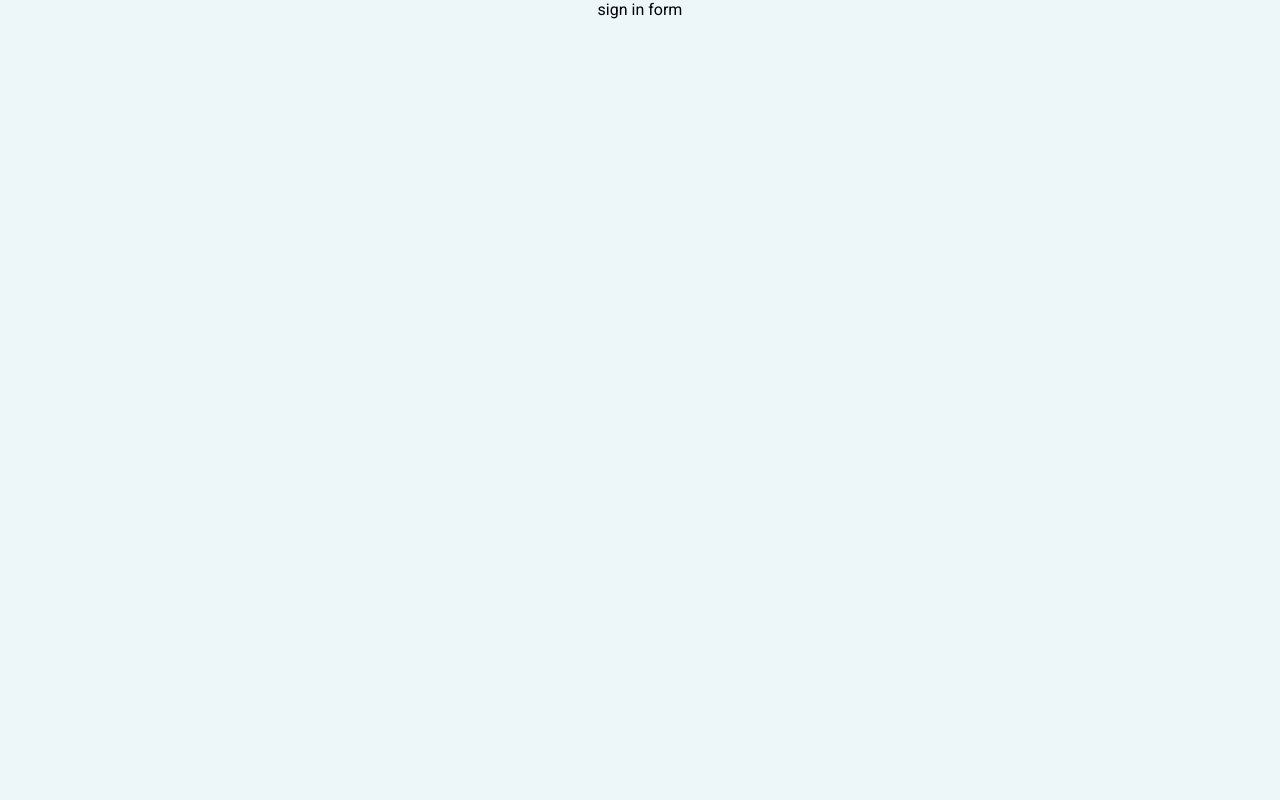
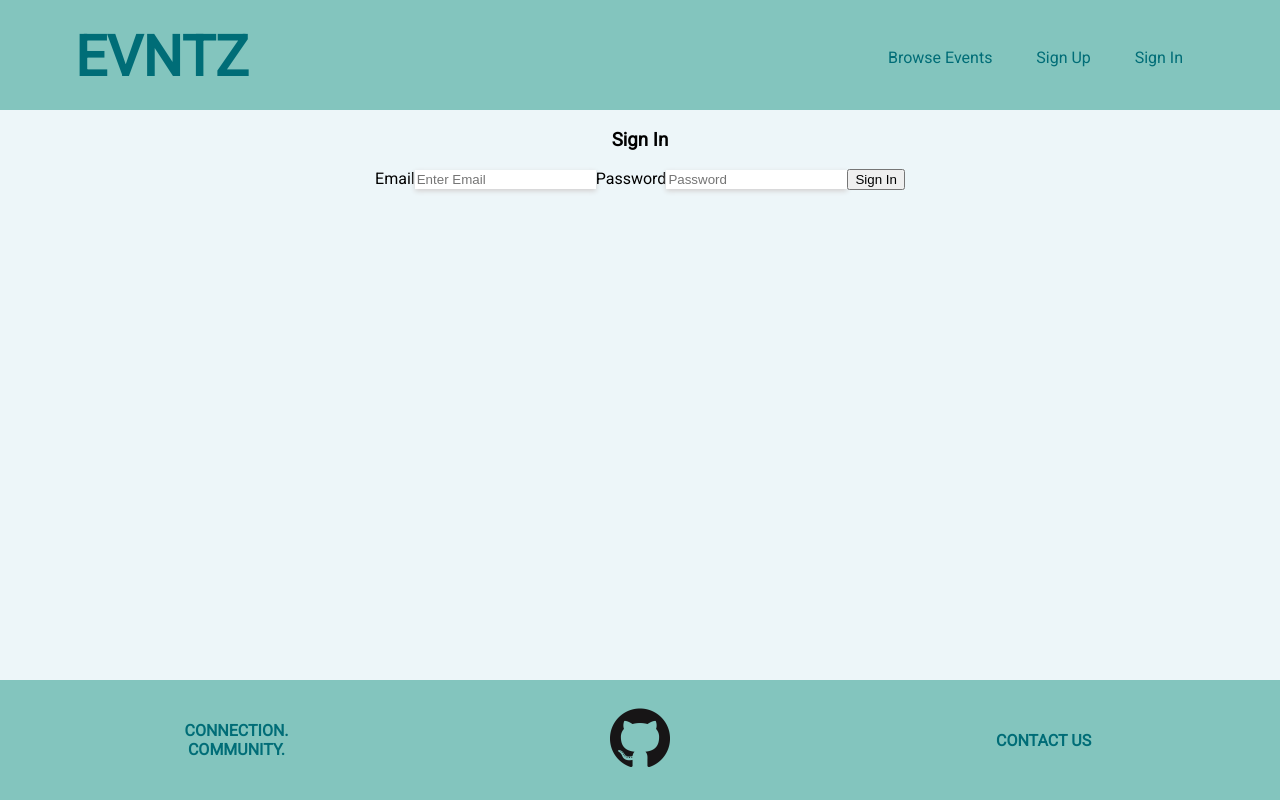
Before and after one commit to erik-eyler/EVNTZ, a React (Create React App) app in the folder client/: page /sign-in in a window 1280 px wide. Built offline with nearby package versions, Linux system fonts and the light colour scheme.

Commit message:
edited navbar

```diff
--- a/client/src/App.js
+++ b/client/src/App.js
@@ -8,6 +8,7 @@ import EventEdit from "./screens/EventEdit/EventEdit";
 import Events from "./screens/Events/Events";
 import SignIn from "./screens/SignIn/SignIn";
 import SignUp from "./screens/SignUp/SignUp";
+import SignOut from "./screens/SignOut/SignOut";
 import Contact from "./screens/Contact/Contact";
 import { verifyUser } from "./services/users";
 
@@ -41,6 +42,10 @@ const App = () => {
           <SignIn setUser={setUser} />
         </Route>
 
+        <Route exact path="/sign-out">
+          <SignOut setUser={setUser} />
+        </Route>
+
         <Route exact path="/sign-up">
           <SignUp setUser={setUser} />
         </Route>
--- a/client/src/components/Nav/Nav.jsx
+++ b/client/src/components/Nav/Nav.jsx
@@ -3,7 +3,7 @@ import { NavLink } from "react-router-dom";
 
 const authenticatedOptions = (
   <>
-      <NavLink className="link" to="/add-product">Add Product</NavLink>
+      <NavLink className="link" to="/events/create">Create Event</NavLink>
       <NavLink className="link" to="/sign-out">Sign Out</NavLink>
   </>
 )
@@ -15,7 +15,7 @@ const unauthenticatedOptions = (
 )
 const alwaysOptions = (
   <>
-      <NavLink className="link" to="/products">Products</NavLink>
+      <NavLink className="link" to="/events">Browse Events</NavLink>
   </>
 )
 
@@ -25,8 +25,8 @@ const Nav = ({ user }) => {
       <div className="nav">
         <NavLink className="logo" to="/">EVNTZ</NavLink>
         <div className="nav-right">
-          <NavLink to="/events">Browse </NavLink>
-          <NavLink to="/events/create">Create Event</NavLink>
+          {/* <NavLink to="/events">Browse </NavLink>
+          <NavLink to="/events/create">Create Event</NavLink> */}
           {user && <div className="link welcome">Welcome, {user.username}</div>}
           {alwaysOptions}
           {user ? authenticatedOptions : unauthenticatedOptions}
--- a/client/src/screens/SignIn/SignIn.jsx
+++ b/client/src/screens/SignIn/SignIn.jsx
@@ -1,8 +1,84 @@
-const SignIn = () => {
+import { useState } from 'react'
+import { signIn } from '../../services/users'
+import { useHistory } from 'react-router-dom'
+import Layout from '../../components/Layout/Layout'
+
+const SignIn = (props) => {
+  const history = useHistory()
+
+  const [form, setForm] = useState({
+    email: '',
+    password: '',
+    isError: false,
+    errorMsg: '',
+  })
+
+  const handleChange = (event) => {
+    setForm({
+      ...form,
+      [event.target.name]: event.target.value,
+    })
+  }
+
+  const onSignIn = async (event) => {
+    event.preventDefault()
+    const { setUser } = props
+    try {
+      const user = await signIn(form)
+      setUser(user)
+      history.push('/')
+    } catch (error) {
+      console.error(error)
+      setForm({
+        isError: true,
+        errorMsg: 'Invalid Credentials',
+        email: '',
+        password: '',
+      })
+    }
+  }
+
+  const renderError = () => {
+    const toggleForm = form.isError ? 'danger' : ''
+    if (form.isError) {
+      return (
+        <button type='submit' className={toggleForm}>
+          {form.errorMsg}
+        </button>
+      )
+    } else {
+      return <button type='submit'>Sign In</button>
+    }
+  }
+
+  const { email, password } = form
   return (
-    <div>
-      sign in form
-    </div>
+    <Layout>
+    <div className='form-container'>
+      <h3>Sign In</h3>
+      <form onSubmit={onSignIn}>
+        <label>Email</label>
+        <input
+          required
+          type='text'
+          name='email'
+          value={email}
+          placeholder='Enter Email'
+          onChange={handleChange}
+        />
+        <label>Password</label>
+        <input
+          required
+          name='password'
+          value={password}
+          type='password'
+          placeholder='Password'
+          onChange={handleChange}
+        />
+        {renderError()}
+      </form>
+      </div>
+      </Layout>
   )
 }
 
--- /dev/null
+++ b/client/src/screens/SignOut/SignOut.jsx
@@ -0,0 +1,21 @@
+import { useEffect } from 'react'
+import { signOut } from '../../services/users'
+import { useHistory } from 'react-router-dom'
+
+const SignOut = (props) => {
+  const { setUser } = props
+  const history = useHistory()
+
+  useEffect(() => {
+    const signOutUser = async () => {
+      await signOut()
+      setUser(null)
+      history.push('/')
+    }
+    signOutUser()
+  }, [history, setUser])
+
+  return ''
+}
+
+export default SignOut
--- a/client/src/screens/SignUp/SignUp.jsx
+++ b/client/src/screens/SignUp/SignUp.jsx
@@ -2,6 +2,7 @@ import { useState } from "react";
 import "./SignUp.css";
 import { signUp } from "../../services/users";
 import { useHistory } from "react-router-dom";
+import Layout from "../../components/Layout/Layout";
 
 const SignUp = (props) => {
   const history = useHistory();
@@ -64,8 +65,9 @@ const SignUp = (props) => {
     password,
     passwordConfirmation,
   } = form;
-  console.log(props);
+
   return (
+    <Layout>
     <div className="form-container">
       <h3>Sign Up</h3>
       <form onSubmit={onSignUp}>
@@ -125,7 +127,8 @@ const SignUp = (props) => {
         />
         {renderError()}
       </form>
-    </div>
+      </div>
+      </Layout>
   );
 };
 
```
Also changed, not shown: client/src/screens/SignOut/SignOut.css (added).
